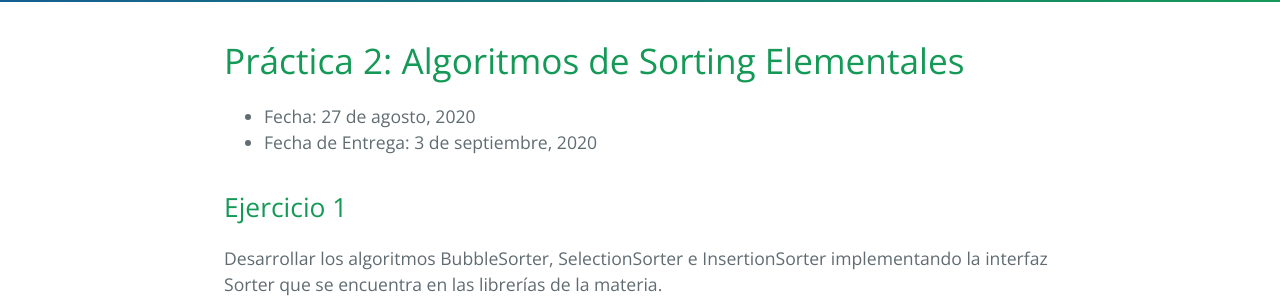
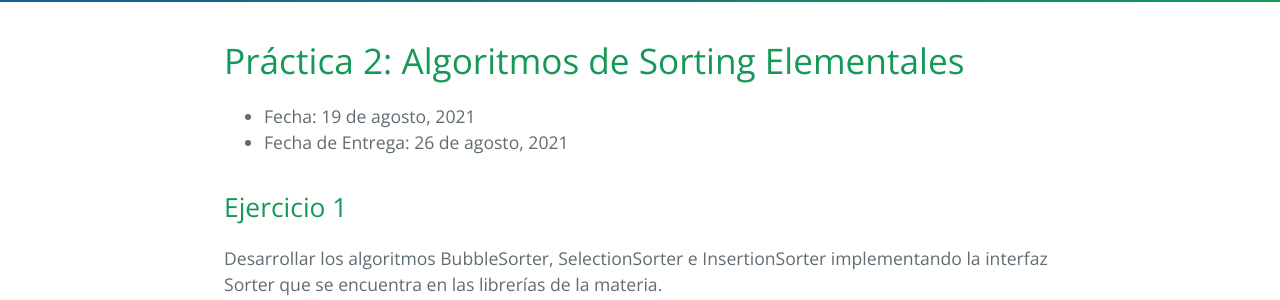
Before and after one commit to FacultadDeIngenieria/anaydis, a Jekyll site: the page built from practice/tp2.md, in a window 1280 px wide. Shown: the part 267-567 px from the top of the page. Built offline with Jekyll 4.4.1, drawn with Linux system fonts in a browser that asks for light colours.

```diff
--- a/practice/tp2.md
+++ b/practice/tp2.md
@@ -6,8 +6,8 @@ permalink: /practice/2
 
 # Práctica 2: Algoritmos de Sorting Elementales
 
-* Fecha: 27 de agosto, 2020
-* Fecha de Entrega: 3 de septiembre, 2020
+* Fecha: 19 de agosto, 2021
+* Fecha de Entrega: 26 de agosto, 2021
 
 ## Ejercicio 1
 
```
Also changed, not shown: README.md.
